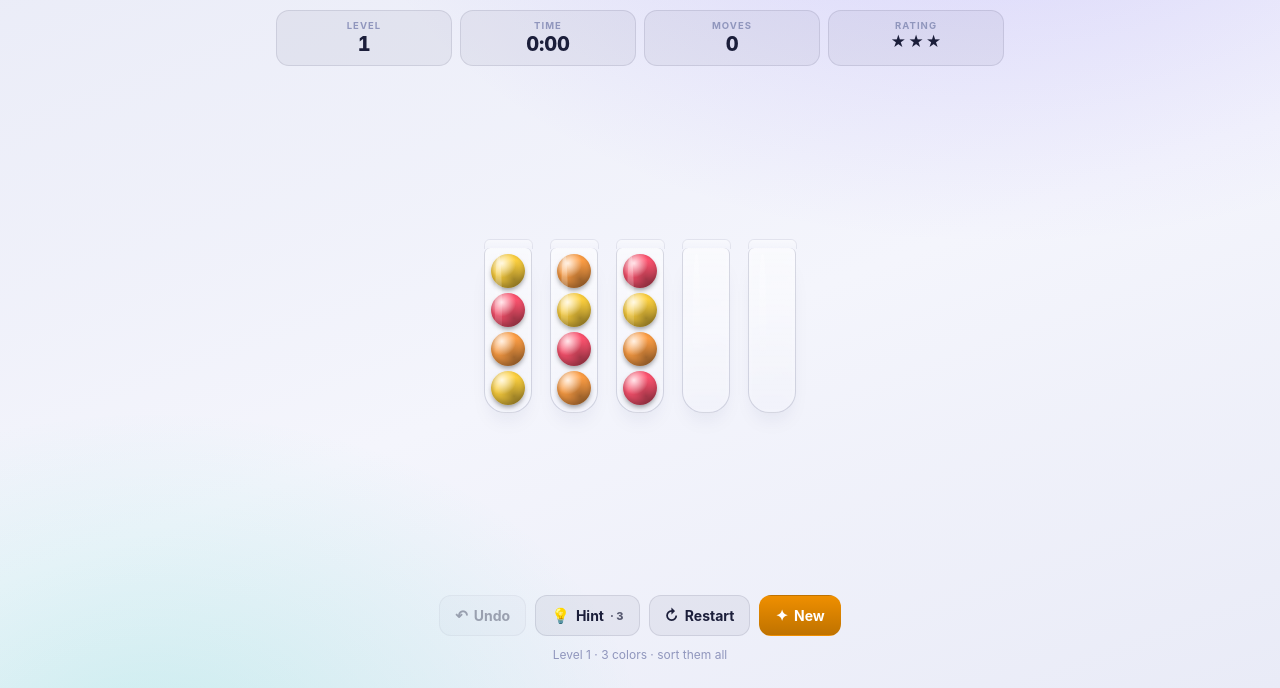
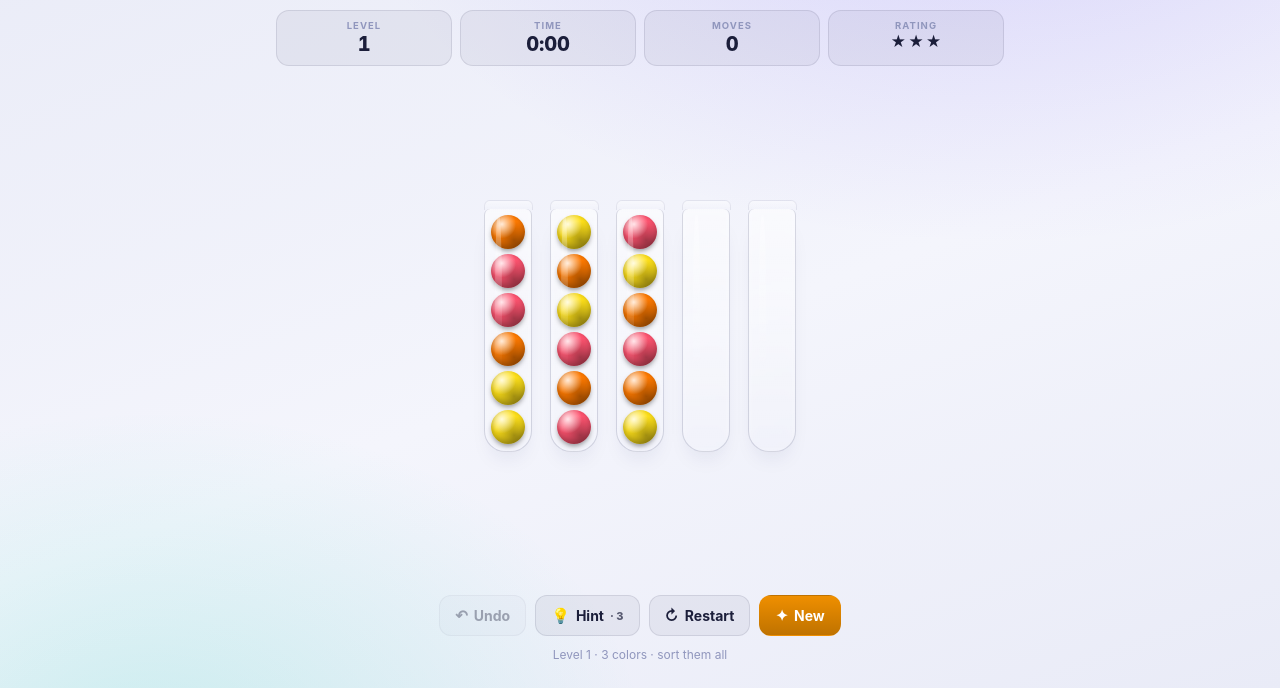
Before and after one commit to luubao/chroma-sort, a plain HTML site: page index.html in a window 1280 px wide. Shown: the part 112-800 px from the top of the page. Drawn offline with Linux system fonts and the light colour scheme.

Commit message:
Increase tube capacity to 6 and distinguish orange/yellow balls
- CAP 4 → 6 for deeper stacks (scales generation, solver, win check, tube height)
- Orange #ff9f45 → #ff7a00 and yellow #ffd23f → #ffe11a for clearer contrast

Co-Authored-By: Claude Opus 4.8 (1M context) <noreply@anthropic.com>

```diff
--- a/index.html
+++ b/index.html
@@ -285,10 +285,10 @@
 <script>
 "use strict";
 (function(){
-  const COLORS=["#ff5470","#ff9f45","#ffd23f","#8ac926","#20c997","#22a6f0",
+  const COLORS=["#ff5470","#ff7a00","#ffe11a","#8ac926","#20c997","#22a6f0",
                 "#4361ee","#8b5cf6","#f15bb5","#b07d62","#9aa3c9","#3ac0c0"];
   const SYMBOLS=["●","▲","■","◆","★","✚","▼","◀","▶","♦","♠","♣"];
-  const CAP=4;
+  const CAP=6;
 
   const S={
     mode:"endless", level:1, moves:0, streak:0, par:1,
```
